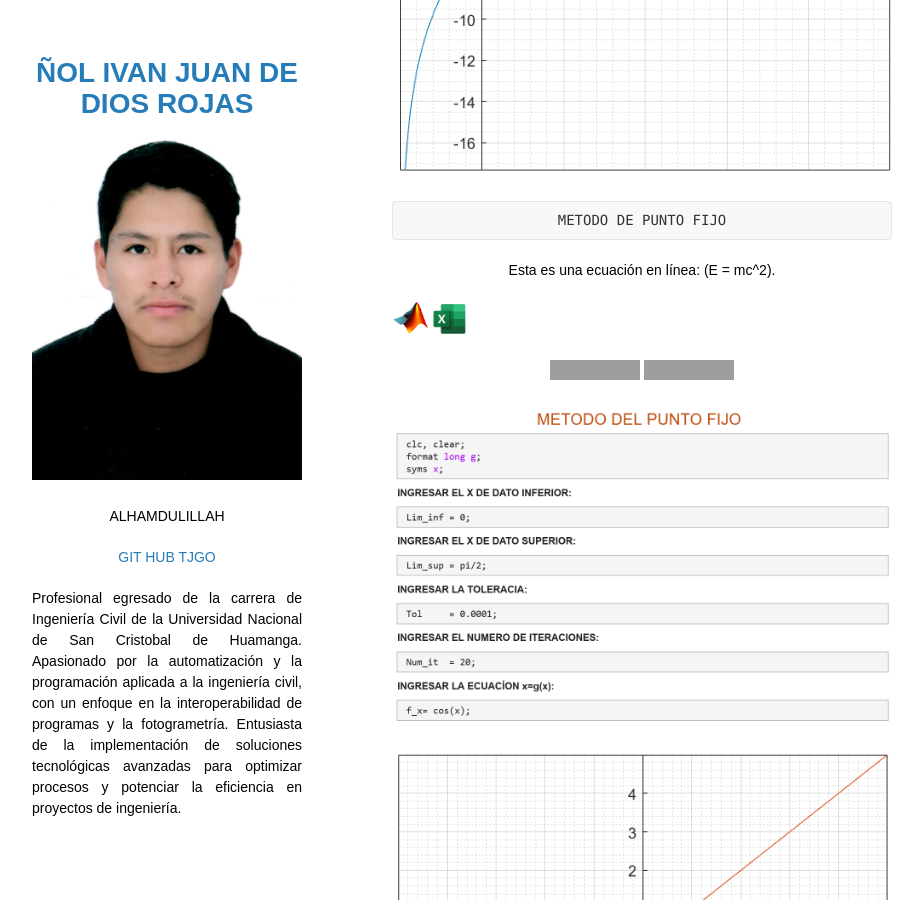
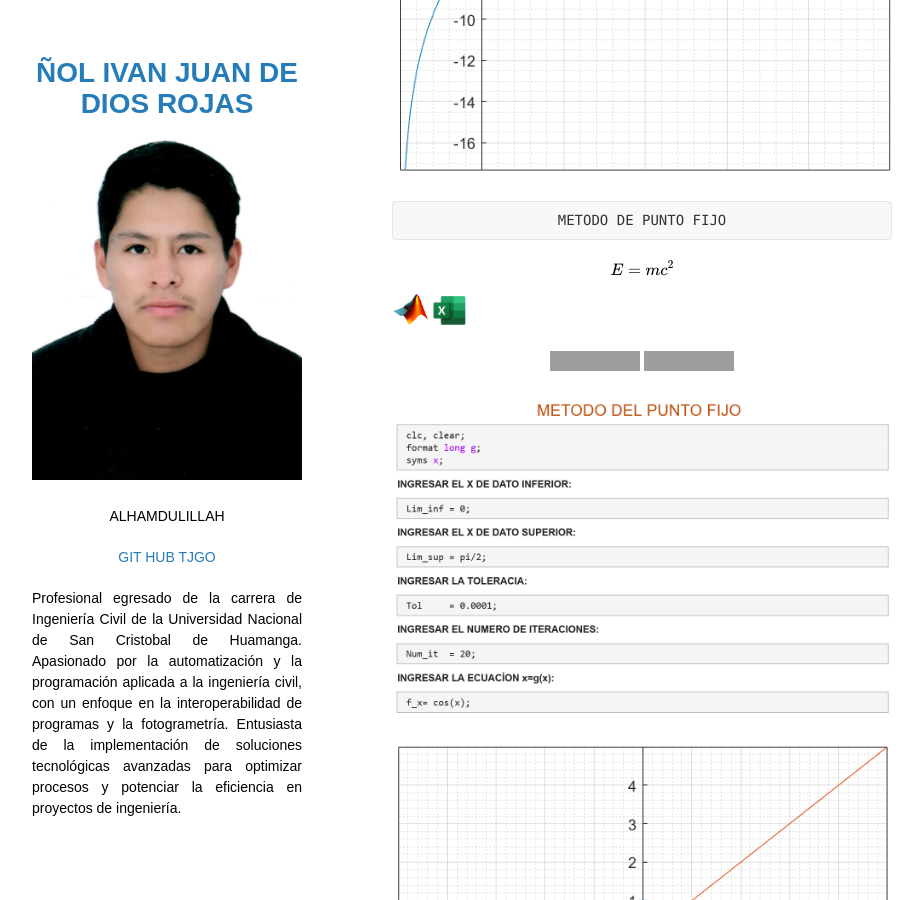
Before and after one commit to TJGO-JDD/TJGO-JDD.github.io, a Jekyll site: the page built from index.md, in a window 1280 px wide and 900 px high, scrolled down 9141 px. Shown: the whole window, without its empty margins (178-1101 px from the left). Built offline with Jekyll 4.4.1, drawn with Linux system fonts in a browser that asks for light colours; our own code applies the rules of GitHub Pages for plain Markdown files; grey boxes are pictures that could not be loaded.

Commit message:
Update index.md

````diff
--- a/index.md
+++ b/index.md
@@ -277,8 +277,10 @@ METODO DE PUNTO FIJO
 ```
 
 
+$$
+E = mc^2
+$$
 
-Esta es una ecuación en línea: \(E = mc^2\).
 
 
 
````
